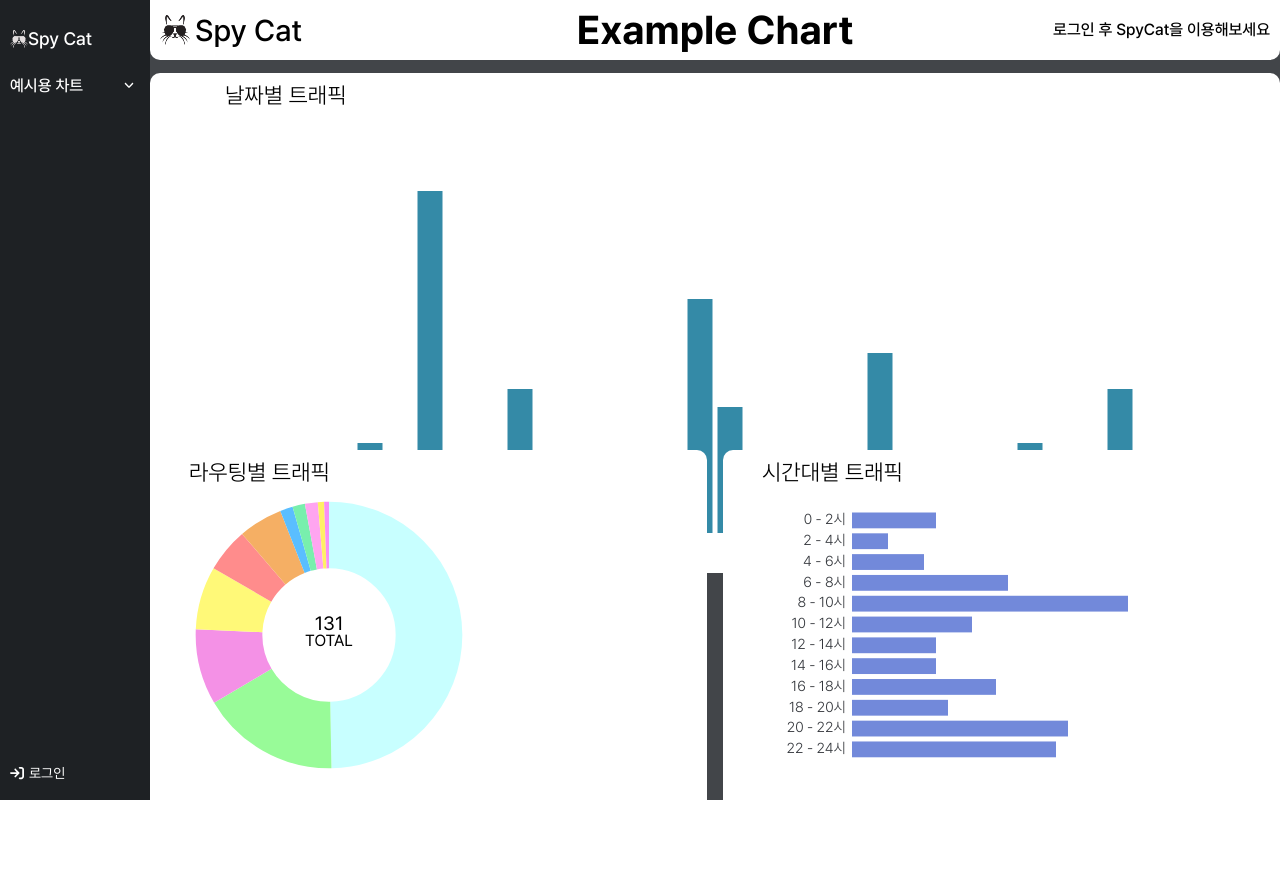
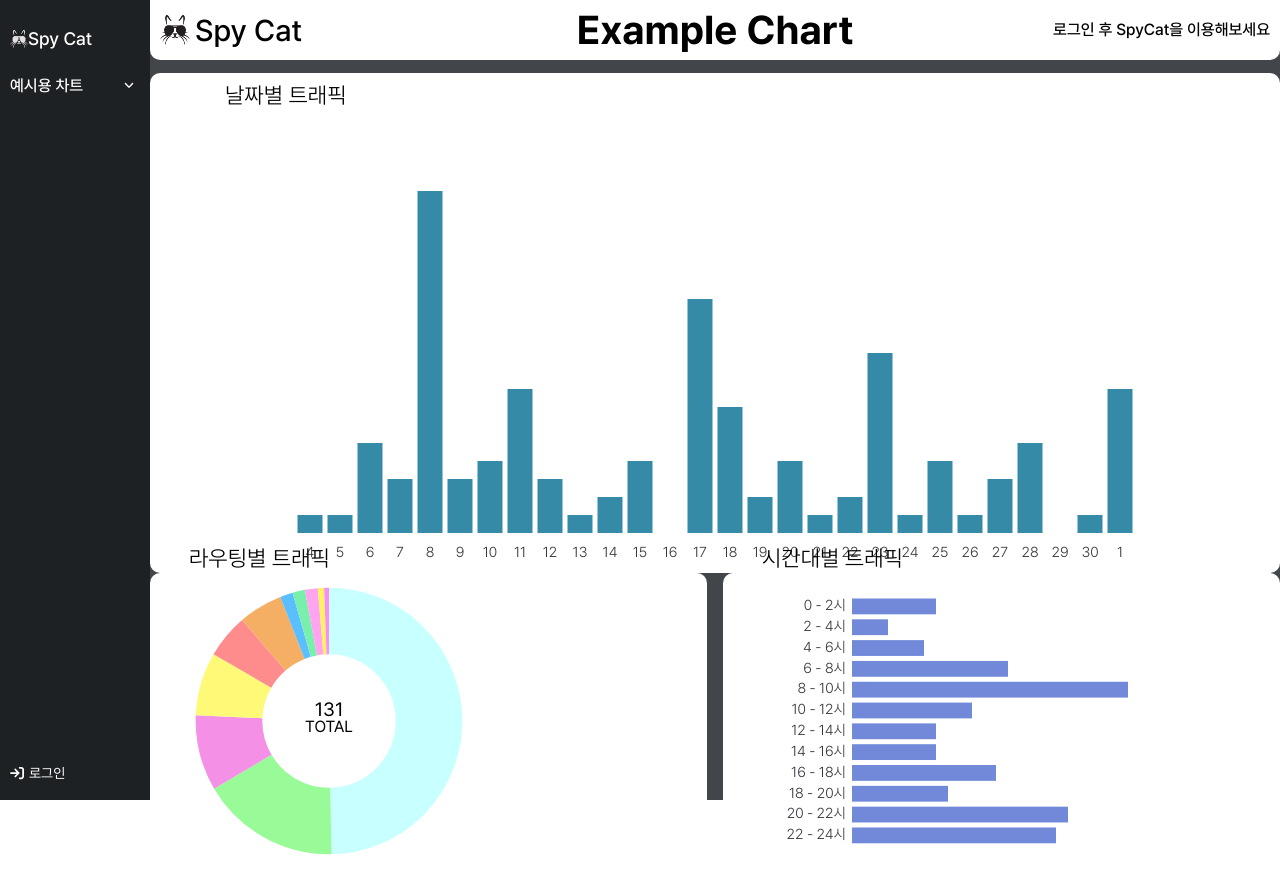
Before and after one commit to gunhwalee/spycat-client, a React (Create React App) app: page /example in a window 1280 px wide. Before the commit the page ends 800 px from the top, so only its background shows below. Built offline with nearby package versions, Linux system fonts and the light colour scheme.

Commit message:
design: 차트 페이지 반응형크기 적용

```diff
--- a/src/styles/TrafficChartStyles.js
+++ b/src/styles/TrafficChartStyles.js
@@ -2,13 +2,18 @@ import styled from "styled-components";
 import { COLORS, SIZE } from "../assets/constants";
 
 export const Main = styled.main`
+  width: 100%;
+  height: calc(100% - 60px);
   display: flex;
   flex-direction: column;
   align-items: center;
+  justify-content: space-between;
 `;
 
 export const MainChart = styled.section`
   width: 100%;
+  min-height: 500px;
+  height: calc(60% - 5px);
   margin-top: ${SIZE.MARGIN * 1.3}px;
   display: flex;
   justify-content: center;
@@ -19,7 +24,6 @@ export const MainChart = styled.section`
 
 export const MainChartBox = styled.article`
   width: 1000px;
-  height: 500px;
   min-width: 500px;
   min-height: 250px;
   display: flex;
@@ -28,22 +32,22 @@ export const MainChartBox = styled.article`
 `;
 
 export const SubChart = styled.section`
-  width: calc(100% - 150px);
+  width: 100%;
+  height: calc(38% - 5px);
   display: flex;
   justify-content: space-between;
   align-items: center;
-  position: absolute;
-  bottom: 0%;
 `;
 
 export const SubChartBox = styled.article`
   width: calc(50% - 8px);
-  height: 350px;
+  height: 100%;
   background-color: ${COLORS.WHITE};
   border-top-right-radius: ${SIZE.BORDER_RADIUS * 2}px;
   border-top-left-radius: ${SIZE.BORDER_RADIUS * 2}px;
   display: flex;
   justify-content: center;
+  align-items: center;
 `;
 
 export const LoadingBox = styled.section`
```
